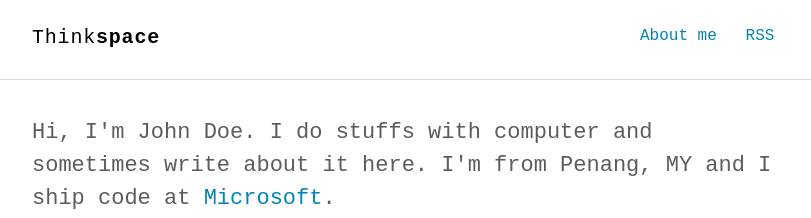
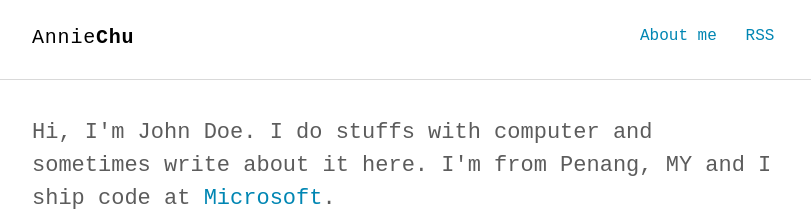
Before and after one commit to anniejchu/anniejchu.github.io, a Jekyll site: the page built from index.html, in a window 1280 px wide. Shown: the top 218 px of the page, without its empty margins (232-1043 px from the left). Built offline with Jekyll 4.4.1, drawn with Linux system fonts in a browser that asks for light colours; some web fonts are replaced.

Commit message:
Update _config.yml

```diff
--- a/_config.yml
+++ b/_config.yml
@@ -1,8 +1,8 @@
 # Site settings
-title_left    : "Think"
-title_right   : "space" # default: ""
-description   : "Minimalist Jekyll theme for technical writing blog."
-keywords      : "Jekyll, theme, free, download, SEO, blog, web, minimalist, thinkspace"
+title_left    : "Annie"
+title_right   : "Chu" # default: ""
+description   : "xyz"
+keywords      : ""
 url           : https://anniechu.github.io # site url
 baseurl       : "/index.html" # apply repo name like "/myproject" if used under gh-pages branch, else (under master branch) just leave empty/blank
 cover         : "" # image uri like logo/cover image for site seo
```
